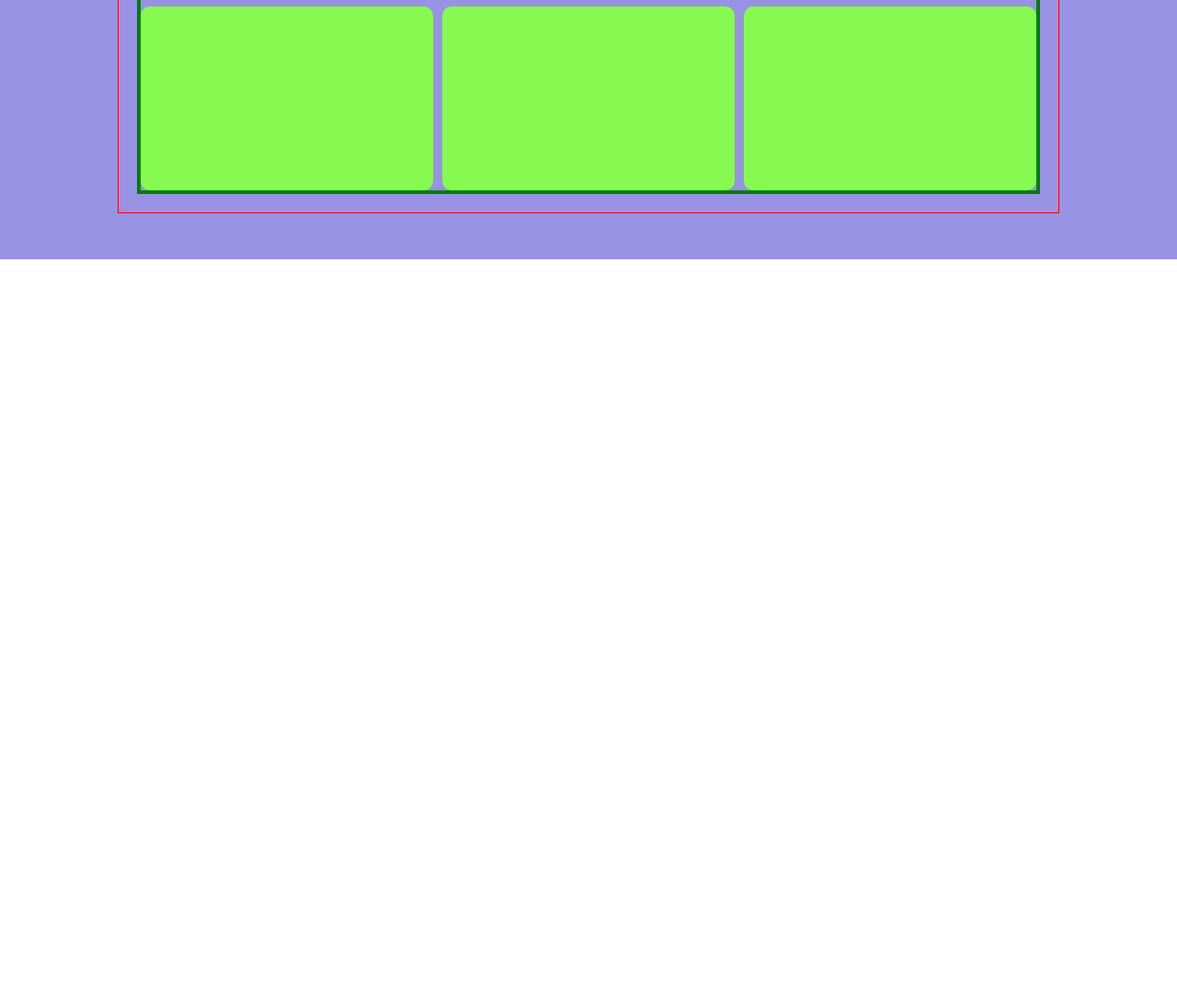
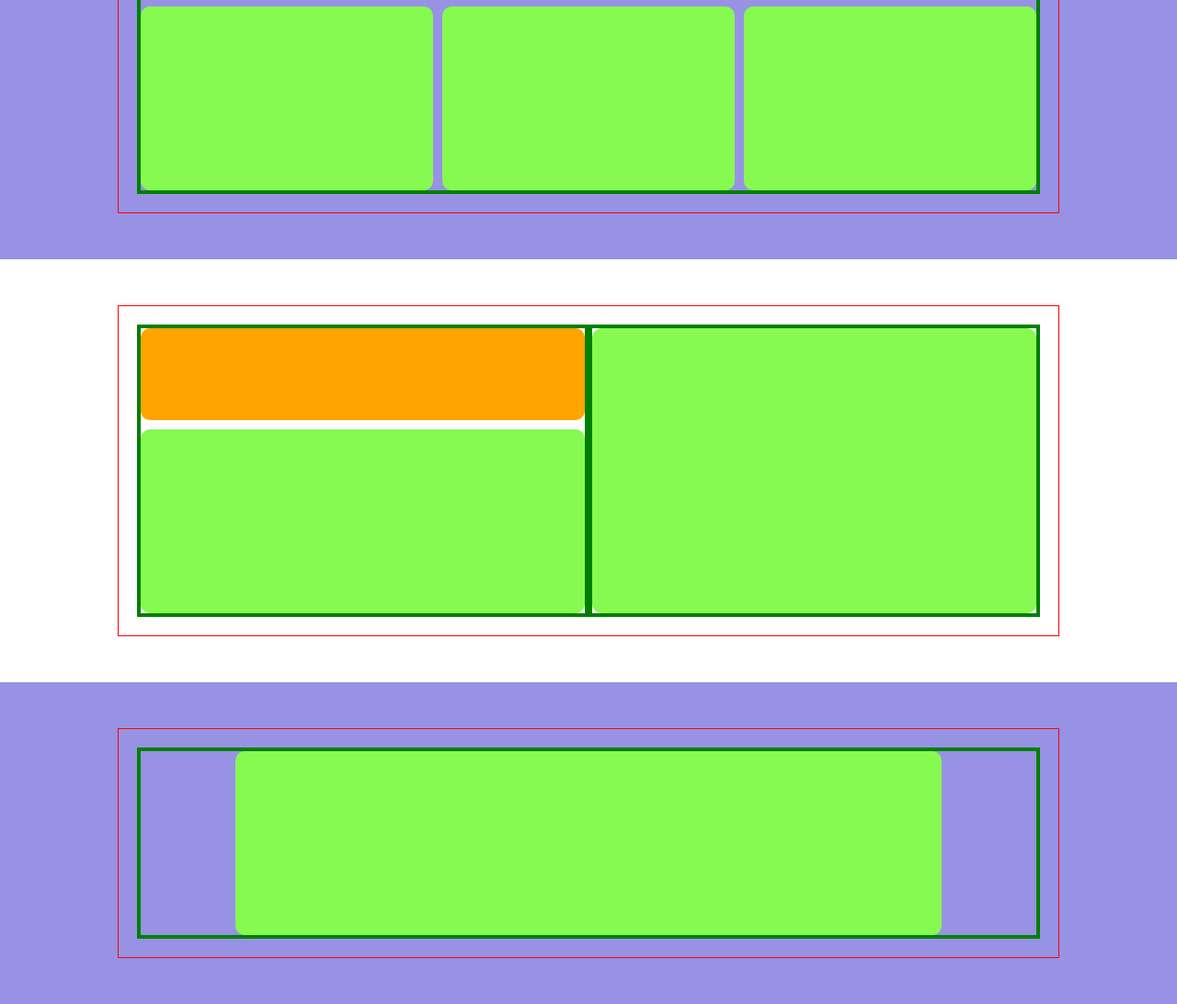
Before and after one commit to ryampeguero/htmlcss-responsive-layout, a plain HTML site: page index.html in a window 1280 px wide. Shown: the part 2328-3420 px from the top of the page at 92% size. Before the commit the page ends 2610 px from the top, so only its background shows below. Drawn offline with Linux system fonts and the light colour scheme.

Commit message:
feat: Get started section added

```diff
--- a/css/style.css
+++ b/css/style.css
@@ -204,3 +204,51 @@ section {
         width: 100%;
     }
 }
+
+
+/* About us Section */
+.about .col {
+    height: 200px;
+    background-color: #86FA50;
+}
+
+
+.about .title  {
+    background-color: orange;
+    width: 100%;
+    /* debug */
+    height: 100px;
+}
+
+@media screen and (min-width: 768px){
+    .about .container {
+        display: flex;
+    }
+
+    .about .col {
+        width: 50%;
+    }
+
+    .about .title  {
+        width: 100%;
+    }
+
+}
+
+@media  screen and (min-width: 992px) {
+    .about .col {
+        width: 100%;
+    }
+
+    .about .title  {
+        width: 100%;
+    }
+}
+
+/* Get started */
+.started .col {
+    width: 100%;
+    height: 200px;
+    max-width: 768px;
+    background-color: #86FA50;
+}
--- a/index.html
+++ b/index.html
@@ -104,14 +104,37 @@
         <!-- /Working with us Section -->
 
         <!-- About us Section -->
+        <section class="about">
+            <div class="container">
+                <div class="columns">
+                    <div class="col title"></div>
+                    <div class="col"></div>
+                </div>
+                <div class="columns">
+                    <div class="col"></div>
+                </div>
+            </div>
+        </section>
         <!-- /About us Section -->
 
         <!-- Get Started Section -->
+        <section class="started secondary">
+            <div class="container">
+                <div class="columns">
+                    <div class="col">
+
+                    </div>
+                </div>
+            </div>
+        </section>
         <!-- /Get Started Section -->
     </main>
     <!-- /MAIN -->
 
     <!-- FOOTER -->
+    <footer>
+
+    </footer>
     <!-- /FOOTER -->
 </body>
 </html>
```
